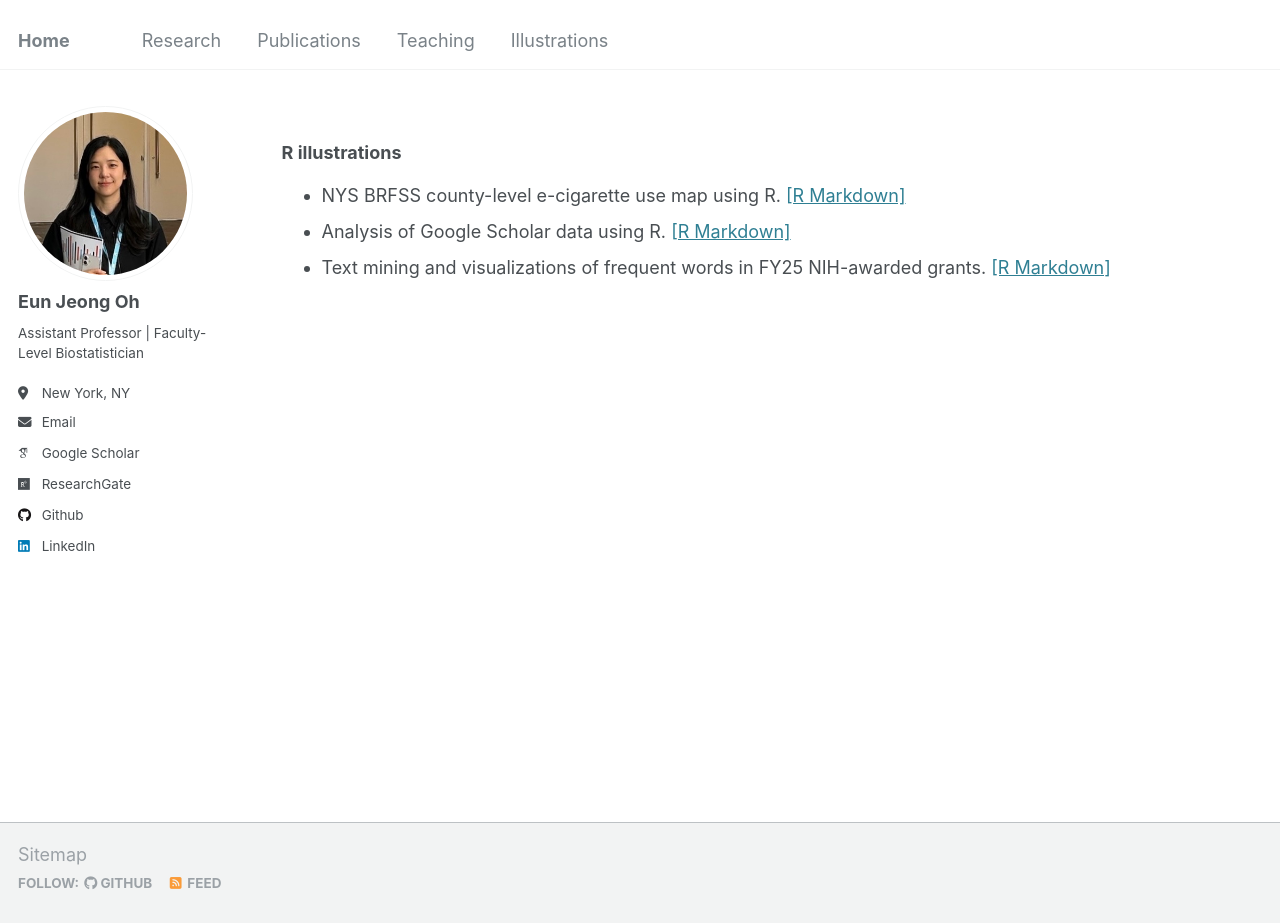
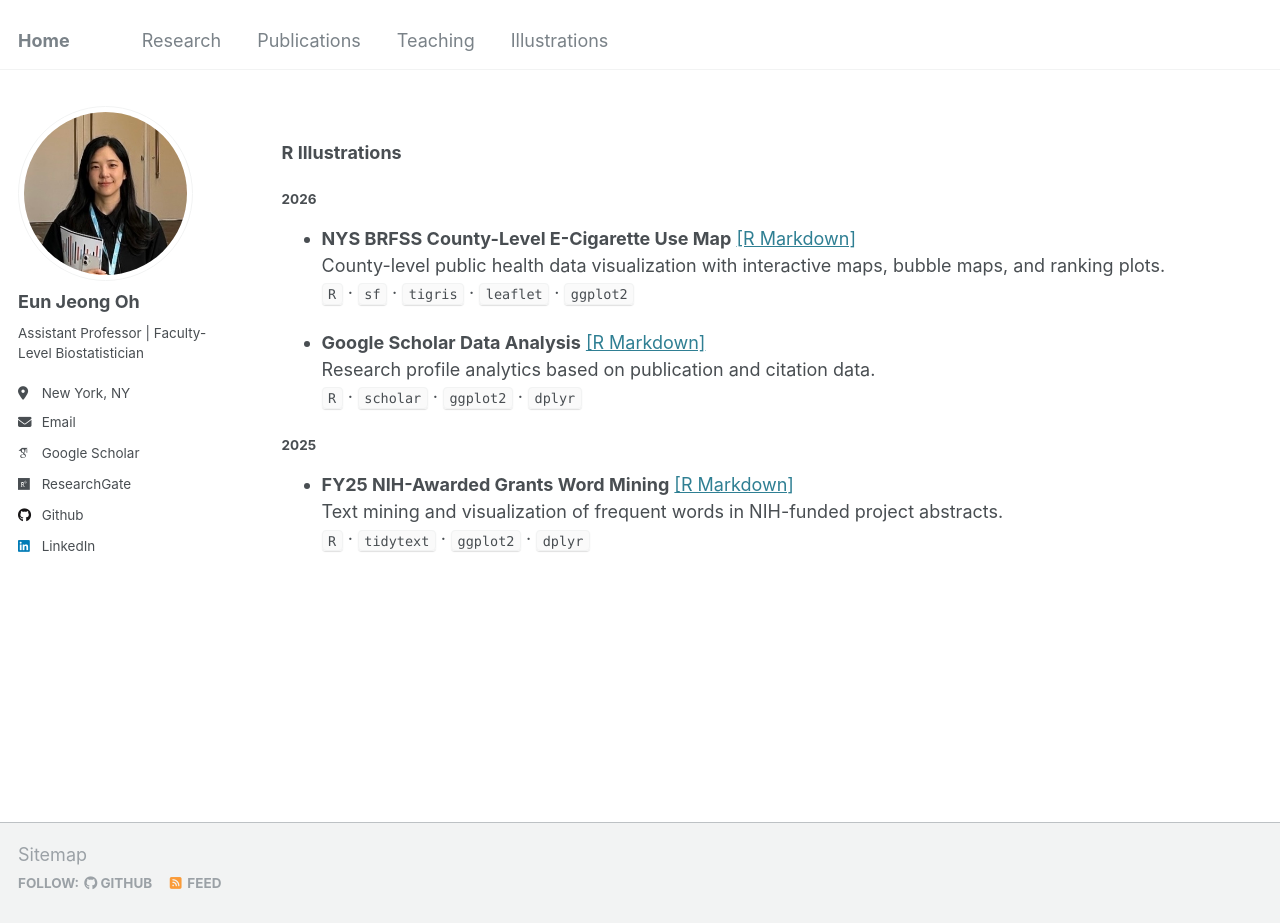
Before and after one commit to oheunj/oheunj.github.io, a Jekyll site: the page built from _pages/illustrations.md, in a window 1280 px wide and 923 px high. Built offline with Jekyll 4.4.1, drawn with Linux system fonts in a browser that asks for light colours; some web fonts are replaced.

Commit message:
Update illustrations.md

```diff
--- a/_pages/illustrations.md
+++ b/_pages/illustrations.md
@@ -10,11 +10,29 @@ redirect_from:
 
 {% include base_path %}
 
-### R illustrations
+### R Illustrations
 
+#### 2026
+
+* **NYS BRFSS County-Level E-Cigarette Use Map** [[R Markdown]](https://oheunj.github.io/illustrations/04_BRFSS_ecigar_260521)
+  County-level public health data visualization with interactive maps, bubble maps, and ranking plots.
+  `R` · `sf` · `tigris` · `leaflet` · `ggplot2`
+
+* **Google Scholar Data Analysis** [[R Markdown]](https://oheunj.github.io/illustrations/03_GoogleScholar_260407)
+  Research profile analytics based on publication and citation data.
+  `R` · `scholar` · `ggplot2` · `dplyr`
+
+#### 2025
+
+* **FY25 NIH-Awarded Grants Word Mining** [[R Markdown]](https://oheunj.github.io/illustrations/01_FY25_AwardedGrants_250401)
+  Text mining and visualization of frequent words in NIH-funded project abstracts.
+  `R` · `tidytext` · `ggplot2` · `dplyr`
+
+
+<!--
 * NYS BRFSS county-level e-cigarette use map using R. [[R Markdown]](https://oheunj.github.io/illustrations/04_BRFSS_ecigar_260521)
 * Analysis of Google Scholar data using R. [[R Markdown]](https://oheunj.github.io/illustrations/03_GoogleScholar_260407)
 * Text mining and visualizations of frequent words in FY25 NIH-awarded grants. [[R Markdown]](https://oheunj.github.io/illustrations/01_FY25_AwardedGrants_250401)
-
-<!-- * County-level exploratory spatio-temporal plots of New York State emergency department data. [[R Markdown]](https://oheunj.github.io/illustrations/NYS_ED_260309.html) -->
-<!-- * * Manuscript-ready prevalence rate plots. [[R Markdown]](https://oheunj.github.io/illustrations/02_Prevalence_manual_250725) -->
+* County-level exploratory spatio-temporal plots of New York State emergency department data. [[R Markdown]](https://oheunj.github.io/illustrations/NYS_ED_260309.html)
+* Manuscript-ready prevalence rate plots. [[R Markdown]](https://oheunj.github.io/illustrations/02_Prevalence_manual_250725)
+-->
```
